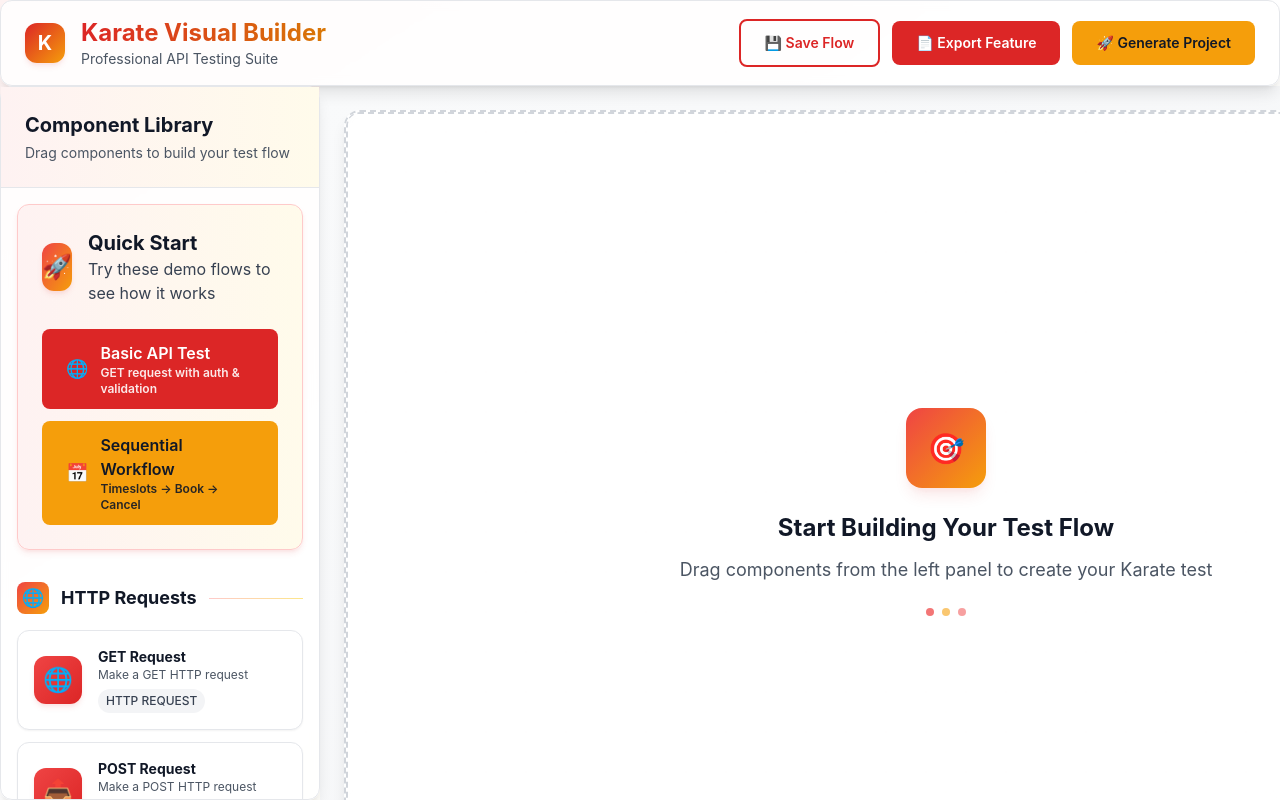
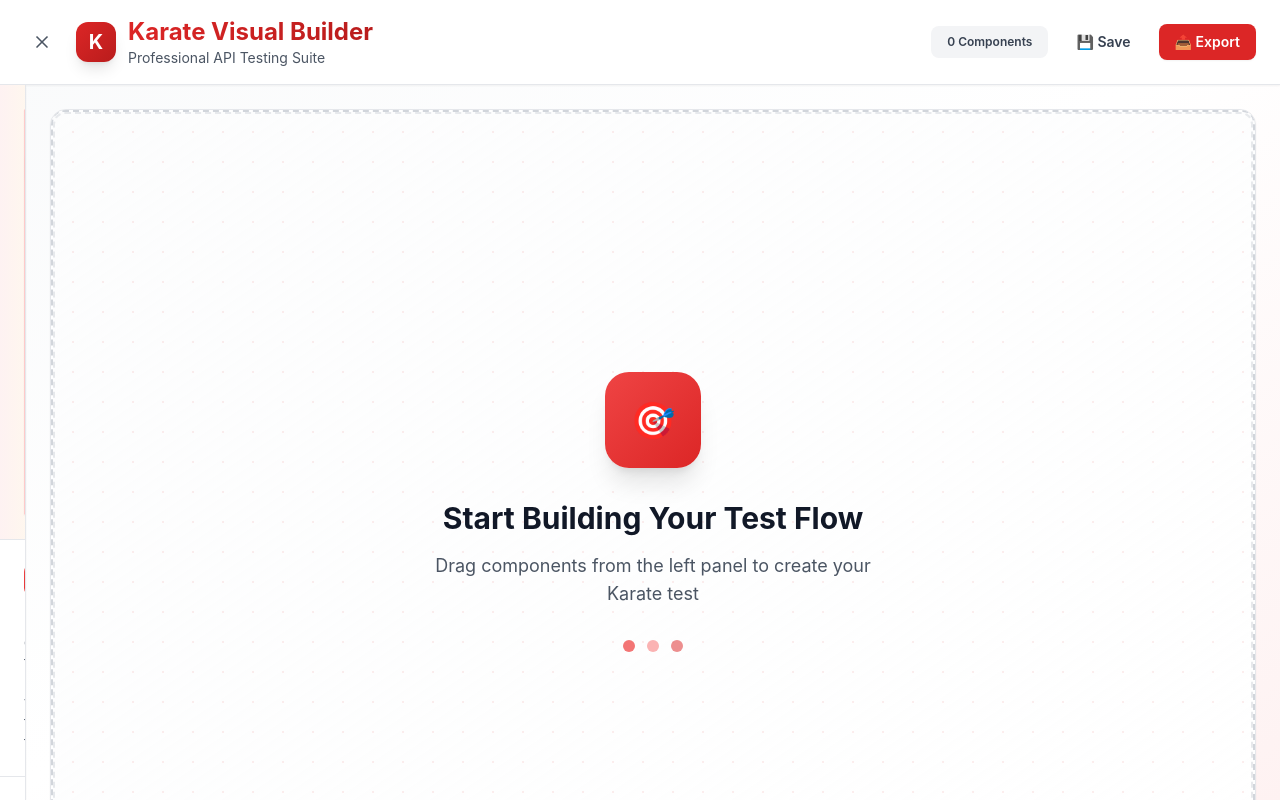
Before and after one commit to RaHuL-SrIrAM-E/automatic-testing-agent, a React (Create React App) app: page / in a window 1280 px wide. Built offline with nearby package versions, Linux system fonts and the light colour scheme.

Commit message:
Modernize UI with Wells Fargo Theme

```diff
--- a/src/App.tsx
+++ b/src/App.tsx
@@ -9,6 +9,7 @@
 import { ProjectGenerator } from './components/ProjectGenerator';
 import { ComponentNode, FlowState } from './types';
 import { KarateGenerator } from './lib/karateGenerator';
+import { Settings, Code, Package, Menu, X } from 'lucide-react';
 
 const initialFlowState: FlowState = {
   nodes: [],
@@ -20,6 +21,7 @@
 function App() {
   const [flowState, setFlowState] = useState<FlowState>(initialFlowState);
   const [activeTab, setActiveTab] = useState<'feature' | 'project'>('feature');
+  const [showSidebar, setShowSidebar] = useState(true);
   const karateGenerator = useMemo(() => new KarateGenerator(), []);
 
   const updateFlowState = useCallback((updates: Partial<FlowState>) => {
@@ -76,58 +78,79 @@
 
   return (
     <DndProvider backend={HTML5Backend}>
-      <div className="h-screen gradient-bg flex flex-col">
-        {/* Header */}
-        <header className="glass-panel border-b border-wf-gray-200 px-6 py-4">
+      <div className="h-screen bg-gradient-to-br from-wf-gray-50 via-white to-wf-red-50 flex flex-col overflow-hidden">
+        {/* Modern Header */}
+        <header className="bg-white border-b border-wf-gray-200 shadow-sm">
+          <div className="px-6 py-4">
             <div className="flex items-center justify-between">
               <div className="flex items-center space-x-4">
-              <div className="w-10 h-10 bg-gradient-to-br from-wf-red-600 to-wf-yellow-500 rounded-xl flex items-center justify-center shadow-wf">
+                <button
+                  onClick={() => setShowSidebar(!showSidebar)}
+                  className="p-2 text-wf-gray-600 hover:text-wf-red-600 hover:bg-wf-red-50 rounded-lg transition-all duration-200"
+                >
+                  {showSidebar ? <X className="w-5 h-5" /> : <Menu className="w-5 h-5" />}
+                </button>
+                <div className="flex items-center space-x-3">
+                  <div className="w-10 h-10 bg-gradient-to-br from-wf-red-600 to-wf-red-700 rounded-xl flex items-center justify-center shadow-lg">
                     <span className="text-white font-bold text-xl">K</span>
                   </div>
                   <div>
-                <h1 className="text-2xl font-bold text-gradient">Karate Visual Builder</h1>
+                    <h1 className="text-2xl font-bold bg-gradient-to-r from-wf-red-600 to-wf-red-700 bg-clip-text text-transparent">
+                      Karate Visual Builder
+                    </h1>
                     <p className="text-sm text-wf-gray-600">Professional API Testing Suite</p>
                   </div>
                 </div>
+              </div>
               <div className="flex items-center space-x-3">
-              <button className="btn-outline text-sm">
-                💾 Save Flow
+                <div className="flex items-center bg-wf-gray-100 rounded-lg p-1">
+                  <span className="px-3 py-1 text-xs font-semibold text-wf-gray-700">
+                    {flowState.nodes.length} Components
+                  </span>
+                </div>
+                <button className="px-4 py-2 text-sm font-semibold text-wf-gray-700 hover:text-wf-red-600 hover:bg-wf-red-50 rounded-lg transition-all duration-200">
+                  💾 Save
                 </button>
-              <button
-                onClick={() => setActiveTab('feature')}
-                className="btn-primary text-sm"
-              >
-                📄 Export Feature
+                <button className="px-4 py-2 bg-wf-red-600 text-white text-sm font-semibold rounded-lg hover:bg-wf-red-700 transition-all duration-200 shadow-sm">
+                  📤 Export
                 </button>
-              <button
-                onClick={() => setActiveTab('project')}
-                className="btn-secondary text-sm"
-              >
-                🚀 Generate Project
-              </button>
+              </div>
             </div>
           </div>
         </header>
 
-        {/* Main Content */}
         <div className="flex-1 flex overflow-hidden">
-          {/* Component Palette */}
-          <div className="w-80 glass-panel border-r border-wf-gray-200 flex flex-col">
+          {/* Left Sidebar - Components & Demo */}
+          <div className={`${showSidebar ? 'w-80' : 'w-0'} transition-all duration-300 overflow-hidden bg-white border-r border-wf-gray-200 shadow-sm flex flex-col`}>
+            {showSidebar && (
+              <>
+                {/* Demo Section */}
                 <div className="p-6 border-b border-wf-gray-200 bg-gradient-to-r from-wf-red-50 to-wf-yellow-50">
-              <h2 className="text-xl font-bold text-wf-gray-900">Component Library</h2>
-              <p className="text-sm text-wf-gray-600 mt-1">Drag components to build your test flow</p>
+                  <ExampleFlow onLoadFlow={loadFlow} />
                 </div>
+
+                {/* Components Section */}
                 <div className="flex-1 overflow-y-auto">
-              <div className="p-4">
-                <ExampleFlow onLoadFlow={loadFlow} />
+                  <div className="p-6 border-b border-wf-gray-200">
+                    <div className="flex items-center space-x-3 mb-4">
+                      <div className="w-8 h-8 bg-gradient-to-br from-wf-red-500 to-wf-red-600 rounded-lg flex items-center justify-center">
+                        <Package className="w-4 h-4 text-white" />
+                      </div>
+                      <h2 className="text-lg font-bold text-wf-gray-900">Components</h2>
+                    </div>
+                    <p className="text-sm text-wf-gray-600">Drag components to build your test flow</p>
                   </div>
                   <ComponentPalette />
                 </div>
+              </>
+            )}
           </div>
 
+          {/* Main Content Area */}
+          <div className="flex-1 flex flex-col">
             {/* Canvas Area */}
-          <div className={`flex-1 flex flex-col transition-all duration-300 ${selectedNode ? 'mr-80' : ''}`}>
-            <div className="flex-1 bg-gradient-to-br from-wf-gray-50 to-wf-gray-100 p-6">
+            <div className={`flex-1 p-6 transition-all duration-300 ${selectedNode ? 'mr-80' : ''}`}>
+              <div className="h-full bg-white rounded-2xl border border-wf-gray-200 shadow-sm overflow-hidden">
                 <Canvas
                   nodes={flowState.nodes}
                   connections={flowState.connections}
@@ -138,31 +161,34 @@
                   onAddNode={addNode}
                 />
               </div>
+            </div>
 
-            {/* Code Preview / Project Generator */}
-            <div className="h-80 glass-panel border-t border-wf-gray-200">
+            {/* Bottom Panel - Code Preview / Project Generator */}
+            <div className="h-80 bg-white border-t border-wf-gray-200 shadow-sm">
               <div className="h-full flex flex-col">
                 {/* Tab Navigation */}
-                <div className="flex border-b border-wf-gray-200 bg-gradient-to-r from-wf-red-50 to-wf-yellow-50">
+                <div className="flex border-b border-wf-gray-200 bg-wf-gray-50">
                   <button
                     onClick={() => setActiveTab('feature')}
-                    className={`px-6 py-3 text-sm font-semibold transition-all duration-300 ${
+                    className={`flex items-center space-x-2 px-6 py-4 text-sm font-semibold transition-all duration-200 ${
                       activeTab === 'feature'
                         ? 'text-wf-red-600 border-b-2 border-wf-red-600 bg-white'
                         : 'text-wf-gray-600 hover:text-wf-red-600 hover:bg-white/50'
                     }`}
                   >
-                    📄 Feature File
+                    <Code className="w-4 h-4" />
+                    <span>Feature File</span>
                   </button>
                   <button
                     onClick={() => setActiveTab('project')}
-                    className={`px-6 py-3 text-sm font-semibold transition-all duration-300 ${
+                    className={`flex items-center space-x-2 px-6 py-4 text-sm font-semibold transition-all duration-200 ${
                       activeTab === 'project'
                         ? 'text-wf-red-600 border-b-2 border-wf-red-600 bg-white'
                         : 'text-wf-gray-600 hover:text-wf-red-600 hover:bg-white/50'
                     }`}
                   >
-                    🚀 Complete Project
+                    <Package className="w-4 h-4" />
+                    <span>Complete Project</span>
                   </button>
                 </div>
 
@@ -178,29 +204,30 @@
             </div>
           </div>
 
-          {/* Properties Panel - Only show when component is selected */}
+          {/* Right Sidebar - Properties Panel */}
           {selectedNode && (
-            <div className="w-80 glass-panel border-l border-wf-gray-200 flex flex-col animate-slide-up">
+            <div className="w-80 bg-white border-l border-wf-gray-200 shadow-sm flex flex-col animate-slide-in-right">
               <div className="p-6 border-b border-wf-gray-200 bg-gradient-to-r from-wf-yellow-50 to-wf-red-50">
                 <div className="flex items-center justify-between">
+                  <div className="flex items-center space-x-3">
+                    <div className="w-8 h-8 bg-gradient-to-br from-wf-yellow-500 to-wf-yellow-600 rounded-lg flex items-center justify-center">
+                      <Settings className="w-4 h-4 text-white" />
+                    </div>
                     <div>
-                    <h2 className="text-xl font-bold text-wf-gray-900">Properties</h2>
-                    <p className="text-sm text-wf-gray-600 mt-1">
-                      Configure {selectedNode.type}
-                    </p>
+                      <h2 className="text-lg font-bold text-wf-gray-900">Properties</h2>
+                      <p className="text-sm text-wf-gray-600">Configure component</p>
+                    </div>
                   </div>
                   <button
                     onClick={() => selectNode(null)}
-                    className="p-2 text-wf-gray-500 hover:text-wf-red-600 hover:bg-wf-red-50 rounded-lg transition-all duration-300"
+                    className="p-2 text-wf-gray-500 hover:text-wf-red-600 hover:bg-wf-red-50 rounded-lg transition-all duration-200"
                     title="Close Properties Panel"
                   >
-                    <svg className="w-5 h-5" fill="none" stroke="currentColor" viewBox="0 0 24 24">
-                      <path strokeLinecap="round" strokeLinejoin="round" strokeWidth={2} d="M6 18L18 6M6 6l12 12" />
-                    </svg>
+                    <X className="w-4 h-4" />
                   </button>
                 </div>
               </div>
-              <div className="flex-1 overflow-y-auto custom-scrollbar">
+              <div className="flex-1 overflow-y-auto">
                 <PropertiesPanel
                   selectedNode={selectedNode}
                   onNodeUpdate={updateNode}
--- a/src/components/Canvas.tsx
+++ b/src/components/Canvas.tsx
@@ -131,7 +131,7 @@
   const canvasDimensions = getCanvasDimensions();
 
   return (
-    <div className="w-full h-full glass-panel rounded-2xl border-2 border-dashed border-wf-gray-300 hover:border-wf-red-300 transition-all duration-300 overflow-hidden relative">
+    <div className="w-full h-full rounded-xl border-2 border-dashed border-wf-gray-300 hover:border-wf-red-400 transition-all duration-300 overflow-hidden relative bg-gradient-to-br from-wf-gray-50/50 to-white">
       {/* Scrollable container */}
       <div
         ref={scrollContainerRef}
@@ -139,11 +139,9 @@
         onScroll={handleScroll}
         style={{
           backgroundImage: `
-            radial-gradient(circle at 20px 20px, rgba(220, 38, 38, 0.1) 1px, transparent 1px),
-            radial-gradient(circle at 20px 20px, rgba(245, 158, 11, 0.1) 1px, transparent 1px)
+            radial-gradient(circle at 20px 20px, rgba(220, 38, 38, 0.08) 1px, transparent 1px)
           `,
-          backgroundSize: '40px 40px',
-          backgroundPosition: '0 0, 20px 20px'
+          backgroundSize: '30px 30px'
         }}
       >
         <div
@@ -155,8 +153,8 @@
           }}
           className={`relative glass-panel rounded-xl border-2 border-dashed ${
             isOver
-              ? 'border-wf-red-400 bg-gradient-to-br from-wf-red-50 to-wf-yellow-50 shadow-wf-lg'
-              : 'border-wf-gray-300 hover:border-wf-red-300'
+              ? 'border-wf-red-500 bg-gradient-to-br from-wf-red-50/80 to-wf-yellow-50/80 shadow-lg'
+              : 'border-wf-gray-300/50 hover:border-wf-red-400'
           } transition-all duration-300`}
           style={{
             width: canvasDimensions.width,
@@ -169,19 +167,19 @@
           {nodes.length === 0 ? (
             <div className="absolute inset-0 flex items-center justify-center">
               <div className="text-center animate-fade-in">
-                <div className="w-20 h-20 mx-auto mb-6 bg-gradient-to-br from-wf-red-500 to-wf-yellow-500 rounded-2xl flex items-center justify-center shadow-wf-lg">
-                  <span className="text-3xl">🎯</span>
+                <div className="w-24 h-24 mx-auto mb-8 bg-gradient-to-br from-wf-red-500 to-wf-red-600 rounded-3xl flex items-center justify-center shadow-xl">
+                  <span className="text-4xl">🎯</span>
                 </div>
-                <h3 className="text-2xl font-bold text-wf-gray-900 mb-3">
+                <h3 className="text-3xl font-bold text-wf-gray-900 mb-4">
                   Start Building Your Test Flow
                 </h3>
-                <p className="text-wf-gray-600 text-lg mb-6">
+                <p className="text-wf-gray-600 text-lg mb-8 max-w-md mx-auto">
                   Drag components from the left panel to create your Karate test
                 </p>
-                <div className="flex items-center justify-center space-x-2 text-wf-gray-500">
-                  <div className="w-2 h-2 bg-wf-red-500 rounded-full animate-pulse"></div>
-                  <div className="w-2 h-2 bg-wf-yellow-500 rounded-full animate-pulse" style={{ animationDelay: '0.2s' }}></div>
-                  <div className="w-2 h-2 bg-wf-red-500 rounded-full animate-pulse" style={{ animationDelay: '0.4s' }}></div>
+                <div className="flex items-center justify-center space-x-3">
+                  <div className="w-3 h-3 bg-wf-red-500 rounded-full animate-pulse"></div>
+                  <div className="w-3 h-3 bg-wf-red-400 rounded-full animate-pulse" style={{ animationDelay: '0.3s' }}></div>
+                  <div className="w-3 h-3 bg-wf-red-600 rounded-full animate-pulse" style={{ animationDelay: '0.6s' }}></div>
                 </div>
               </div>
             </div>
@@ -231,13 +229,13 @@
             <div className="absolute top-4 right-4 bg-wf-red-600 text-white px-4 py-2 rounded-lg shadow-wf-lg animate-fade-in z-10">
               <div className="flex items-center space-x-2">
                 <Move className="w-4 h-4" />
-                <span className="text-sm font-semibold">Scroll to explore the full flow</span>
+                <span className="text-sm font-medium">Scroll to explore the full flow</span>
               </div>
             </div>
           )}
 
           {/* Scroll position indicator */}
-          <div className="absolute bottom-4 right-4 bg-white/90 backdrop-blur-sm border border-wf-gray-200 rounded-lg px-3 py-2 shadow-wf text-xs text-wf-gray-600 z-10">
+          <div className="absolute bottom-4 right-4 bg-white/95 backdrop-blur-sm border border-wf-gray-200 rounded-lg px-3 py-2 shadow-sm text-xs text-wf-gray-600 z-10">
             <div className="flex items-center space-x-4">
               <span>X: {Math.round(scrollPosition.x)}</span>
               <span>Y: {Math.round(scrollPosition.y)}</span>
@@ -245,7 +243,7 @@
           </div>
 
           {/* Canvas size indicator */}
-          <div className="absolute bottom-4 left-4 bg-white/90 backdrop-blur-sm border border-wf-gray-200 rounded-lg px-3 py-2 shadow-wf text-xs text-wf-gray-600 z-10">
+          <div className="absolute bottom-4 left-4 bg-white/95 backdrop-blur-sm border border-wf-gray-200 rounded-lg px-3 py-2 shadow-sm text-xs text-wf-gray-600 z-10">
             <div className="flex items-center space-x-2">
               <span>Canvas: {canvasDimensions.width} × {canvasDimensions.height}</span>
             </div>
--- a/src/components/ComponentPalette.tsx
+++ b/src/components/ComponentPalette.tsx
@@ -80,17 +80,17 @@
   };
 
   return (
-    <div className="mb-8 animate-slide-up">
-      <div className="flex items-center space-x-3 mb-4">
-        <div className="w-8 h-8 bg-gradient-to-br from-wf-red-500 to-wf-yellow-500 rounded-lg flex items-center justify-center">
+    <div className="mb-6 animate-slide-up">
+      <div className="flex items-center space-x-3 mb-3 px-6">
+        <div className="w-6 h-6 bg-gradient-to-br from-wf-red-500 to-wf-red-600 rounded-lg flex items-center justify-center">
           <span className="text-lg">{getCategoryIcon(category)}</span>
         </div>
-        <h3 className="text-lg font-bold text-wf-gray-900">
+        <h3 className="text-sm font-bold text-wf-gray-900 uppercase tracking-wide">
           {title}
         </h3>
-        <div className="flex-1 h-px bg-gradient-to-r from-wf-red-200 to-wf-yellow-200"></div>
+        <div className="flex-1 h-px bg-wf-gray-200"></div>
       </div>
-      <div className="space-y-3">
+      <div className="space-y-2 px-6">
         {components.map((definition, index) => (
           <div key={definition.type} className="animate-fade-in" style={{ animationDelay: `${index * 0.1}s` }}>
             <ComponentCard definition={definition} />
@@ -103,7 +103,7 @@
 
 export const ComponentPalette: React.FC = () => {
   return (
-    <div className="p-4 space-y-6">
+    <div className="py-4 space-y-4">
       <CategorySection category="HTTP_REQUEST" title="HTTP Requests" />
       <CategorySection category="AUTHENTICATION" title="Authentication" />
       <CategorySection category="VALIDATION" title="Validation" />
--- a/src/components/ExampleFlow.tsx
+++ b/src/components/ExampleFlow.tsx
@@ -20,36 +20,36 @@
   };
 
   return (
-    <div className="p-6 bg-gradient-to-r from-wf-red-50 to-wf-yellow-50 border border-wf-red-200 rounded-xl shadow-wf animate-fade-in">
+    <div className="bg-gradient-to-r from-wf-red-50 to-wf-yellow-50 border border-wf-red-200 rounded-xl shadow-sm animate-fade-in">
       <div className="flex items-center space-x-4 mb-6">
-        <div className="w-12 h-12 bg-gradient-to-br from-wf-red-500 to-wf-yellow-500 rounded-xl flex items-center justify-center shadow-wf">
+        <div className="w-10 h-10 bg-gradient-to-br from-wf-red-500 to-wf-red-600 rounded-xl flex items-center justify-center shadow-sm">
           <span className="text-2xl">🚀</span>
         </div>
         <div>
-          <h3 className="text-xl font-bold text-wf-gray-900">Quick Start</h3>
-          <p className="text-wf-gray-700">Try these demo flows to see how it works</p>
+          <h3 className="text-lg font-bold text-wf-gray-900">Quick Start</h3>
+          <p className="text-sm text-wf-gray-700">Try demo flows</p>
         </div>
       </div>
 
-      <div className="space-y-3">
+      <div className="space-y-2">
         <button
           onClick={handleLoadBasicDemo}
-          className="w-full btn-primary flex items-center justify-center space-x-3"
+          className="w-full px-4 py-3 bg-wf-red-600 text-white rounded-lg hover:bg-wf-red-700 transition-all duration-200 flex items-center space-x-3 text-sm font-medium"
         >
           <span className="text-lg">🌐</span>
           <div className="text-left">
-            <div className="font-semibold">Basic API Test</div>
+            <div className="font-medium">Basic API Test</div>
             <div className="text-xs opacity-90">GET request with auth & validation</div>
           </div>
         </button>
 
         <button
           onClick={handleLoadSequentialDemo}
-          className="w-full btn-secondary flex items-center justify-center space-x-3"
+          className="w-full px-4 py-3 bg-wf-yellow-500 text-wf-gray-900 rounded-lg hover:bg-wf-yellow-600 transition-all duration-200 flex items-center space-x-3 text-sm font-medium"
         >
           <span className="text-lg">📅</span>
           <div className="text-left">
-            <div className="font-semibold">Sequential Workflow</div>
+            <div className="font-medium">Sequential Workflow</div>
             <div className="text-xs opacity-90">Timeslots → Book → Cancel</div>
           </div>
         </button>
--- a/src/index.css
+++ b/src/index.css
@@ -16,65 +16,53 @@
 
 @layer components {
   .component-card {
-    @apply bg-white border border-wf-gray-200 rounded-xl p-4 shadow-sm hover:shadow-lg transition-all duration-300 cursor-pointer;
-    @apply hover:border-wf-red-500 hover:scale-105 hover:bg-gradient-to-br hover:from-wf-red-50 hover:to-wf-yellow-50;
+    @apply bg-white border border-wf-gray-200 rounded-xl p-4 shadow-sm hover:shadow-md transition-all duration-200 cursor-pointer;
+    @apply hover:border-wf-red-400 hover:scale-[1.02] hover:bg-gradient-to-br hover:from-wf-red-50/50 hover:to-wf-yellow-50/50;
   }
 
   .component-card:hover {
-    @apply border-wf-red-500 shadow-wf-red-100;
+    @apply border-wf-red-400;
   }
 
   .component-card .icon {
-    @apply transition-all duration-300 group-hover:scale-110;
+    @apply transition-all duration-200 group-hover:scale-105;
   }
 
   .canvas-node {
-    @apply bg-white border-2 border-wf-gray-300 rounded-xl p-4 shadow-lg min-w-[200px] cursor-move transition-all duration-300;
-    @apply hover:border-wf-red-400 hover:shadow-xl hover:scale-105;
+    @apply bg-white border-2 border-wf-gray-300 rounded-xl p-4 shadow-md min-w-[200px] cursor-move transition-all duration-200;
+    @apply hover:border-wf-red-400 hover:shadow-lg hover:scale-[1.02];
   }
 
   .canvas-node.selected {
-    @apply border-wf-red-500 shadow-xl ring-4 ring-wf-red-100 scale-105;
+    @apply border-wf-red-500 shadow-lg ring-2 ring-wf-red-200 scale-[1.02];
   }
 
   .canvas-node:hover {
-    @apply border-wf-red-400 shadow-xl;
+    @apply border-wf-red-400 shadow-lg;
   }
 
   .property-input {
-    @apply w-full px-4 py-3 border border-wf-gray-300 rounded-lg focus:outline-none focus:ring-2 focus:ring-wf-red-500 focus:border-wf-red-500 transition-all duration-200;
+    @apply w-full px-4 py-3 border border-wf-gray-300 rounded-lg focus:outline-none focus:ring-2 focus:ring-wf-red-500 focus:border-wf-red-500 transition-all duration-200 bg-white;
     @apply hover:border-wf-red-300;
   }
 
   .property-label {
-    @apply block text-sm font-semibold text-wf-gray-700 mb-2;
+    @apply block text-sm font-medium text-wf-gray-700 mb-2;
   }
 
   .btn-primary {
-    @apply bg-wf-red-600 text-white px-6 py-3 rounded-lg font-semibold transition-all duration-300;
-    @apply hover:bg-wf-red-700 hover:shadow-lg hover:scale-105 active:scale-95;
+    @apply bg-wf-red-600 text-white px-6 py-3 rounded-lg font-medium transition-all duration-200;
+    @apply hover:bg-wf-red-700 hover:shadow-md active:scale-95;
   }
 
   .btn-secondary {
-    @apply bg-wf-yellow-500 text-wf-gray-900 px-6 py-3 rounded-lg font-semibold transition-all duration-300;
-    @apply hover:bg-wf-yellow-600 hover:shadow-lg hover:scale-105 active:scale-95;
+    @apply bg-wf-yellow-500 text-wf-gray-900 px-6 py-3 rounded-lg font-medium transition-all duration-200;
+    @apply hover:bg-wf-yellow-600 hover:shadow-md active:scale-95;
   }
 
   .btn-outline {
-    @apply border-2 border-wf-red-600 text-wf-red-600 px-6 py-3 rounded-lg font-semibold transition-all duration-300;
-    @apply hover:bg-wf-red-600 hover:text-white hover:shadow-lg hover:scale-105 active:scale-95;
-  }
-
-  .glass-panel {
-    @apply bg-white/80 backdrop-blur-sm border border-wf-gray-200 rounded-xl shadow-lg;
-  }
-
-  .gradient-bg {
-    @apply bg-gradient-to-br from-wf-red-50 via-white to-wf-yellow-50;
-  }
-
-  .text-gradient {
-    @apply bg-gradient-to-r from-wf-red-600 to-wf-yellow-600 bg-clip-text text-transparent;
+    @apply border border-wf-red-600 text-wf-red-600 px-6 py-3 rounded-lg font-medium transition-all duration-200;
+    @apply hover:bg-wf-red-600 hover:text-white hover:shadow-md active:scale-95;
   }
 
   /* Custom Scrollbar */
@@ -93,4 +81,20 @@
   .custom-scrollbar::-webkit-scrollbar-thumb:hover {
     @apply from-wf-red-600 to-wf-yellow-600;
   }
+
+  /* New animations */
+  .animate-slide-in-right {
+    animation: slideInRight 0.3s ease-out;
+  }
+
+  @keyframes slideInRight {
+    from {
+      transform: translateX(100%);
+      opacity: 0;
+    }
+    to {
+      transform: translateX(0);
+      opacity: 1;
+    }
+  }
 }
```
Also changed, not shown: src/components/PropertiesPanel.tsx (+16 -16 lines). Lines whose indentation alone changed are shown as unchanged.
